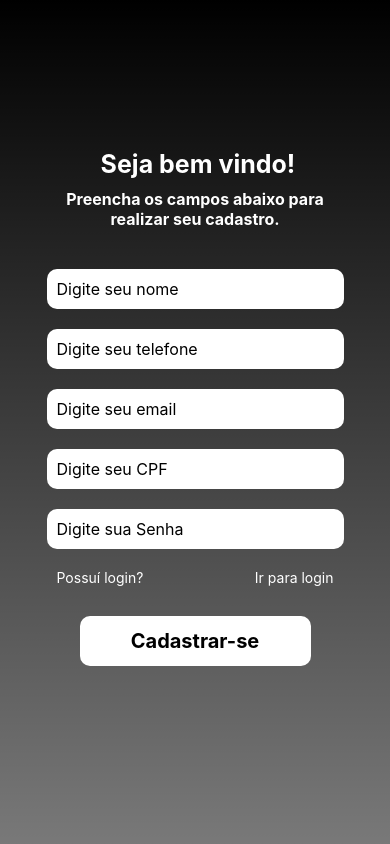
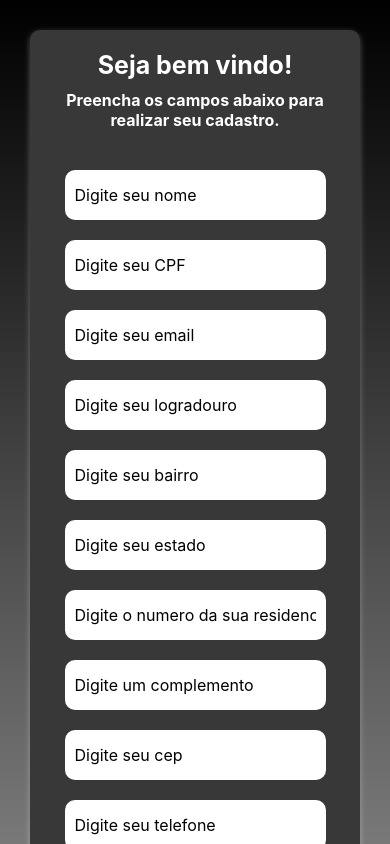
Before and after one commit to Luizeduard05/tcc-senai, a React Native app in the folder mobile/mecanica/: screen /CadastroUser in a window 390 px wide. Built offline with nearby package versions, Linux system fonts and the light colour scheme.

Commit message:
Requisição de cadastrar um usuario concluida

```diff
--- a/mobile/mecanica/src/pages/cadastroUser/index.js
+++ b/mobile/mecanica/src/pages/cadastroUser/index.js
@@ -1,75 +1,157 @@
 import { useNavigation } from "@react-navigation/native";
 import { LinearGradient } from "expo-linear-gradient";
-import { View, Text, StyleSheet, StatusBar, Platform, TextInput, TouchableOpacity } from "react-native";
+import { View, Text, StyleSheet, StatusBar, Platform, TextInput, TouchableOpacity, ScrollView } from "react-native";
+import api from "../../services/api/api";
+import { useState } from "react";
 
 export default function CadastroUser() {
     const navigation = useNavigation();
+
+    const [nome, setNome] = useState();
+    const [cpf, setCpf] = useState();
+    const [email, setEmail] = useState();
+    const [logradouro, setLogradouro] = useState();
+    const [bairro, setBairro] = useState();
+    const [estado, setEstado] = useState();
+    const [numero, setNumero] = useState();
+    const [complemento, setComplemento] = useState();
+    const [cep, setCep] = useState();
+    const [telefone, setTelefone] = useState();
+    const [senha, setSenha] = useState();
 
     const navegaLogin = () => {
         navigation.navigate("Login")
     }
 
+    const addNovoUsuario = async () => {
+        try {
+            const response = await api.post("/usuarios", {
+                nome: nome,
+                cpf: cpf,
+                email: email,
+                logradouro: logradouro,
+                bairro: bairro,
+                estado: estado,
+                numero: numero,
+                complemento: complemento,
+                cep: cep,
+                telefone: telefone,
+                senha: senha
+            })
+            console.log(response.data)
+        } catch (error) {
+            console.log(error)
+        }
+    }
+
     return (
-        <LinearGradient colors={
-            ['#000000', 'rgba(0, 0, 0, 0.5)']}
-            style={styles.androidSafeArea}>
+        <LinearGradient colors={['#000000', 'rgba(0, 0, 0, 0.5)']} style={styles.androidSafeArea}>
+            <ScrollView contentContainerStyle={styles.scrollViewContent} showsVerticalScrollIndicator={false}>
                 <View style={styles.container}>
-                <Text style={styles.title} > Seja bem vindo!</Text>
-                <Text style={styles.textStart} >Preencha os campos abaixo para realizar seu cadastro.</Text>
+                    <Text style={styles.title}>Seja bem vindo!</Text>
+                    <Text style={styles.textStart}>Preencha os campos abaixo para realizar seu cadastro.</Text>
 
                     <TextInput
+                        value={nome}
+                        onChangeText={setNome}
                         style={styles.inputs}
                         placeholder="Digite seu nome"
-                ></TextInput>
+                    />
                     <TextInput
-                    style={styles.inputs}
-                    placeholder="Digite seu telefone"
-                ></TextInput>
-                <TextInput
-                    style={styles.inputs}
-                    placeholder="Digite seu email"
-                ></TextInput>
-                <TextInput
+                        value={cpf}
+                        onChangeText={setCpf}
                         style={styles.inputs}
                         keyboardType="numeric"
                         placeholder="Digite seu CPF"
                         maxLength={11}
-                ></TextInput>
+                    />
+                    <TextInput
+                        value={email}
+                        onChangeText={setEmail}
+                        style={styles.inputs}
+                        placeholder="Digite seu email"
+                    />
+                    <TextInput
+                        value={logradouro}
+                        onChangeText={setLogradouro}
+                        style={styles.inputs}
+                        placeholder="Digite seu logradouro"
+                    />
+                    <TextInput
+                        value={bairro}
+                        onChangeText={setBairro}
+                        style={styles.inputs}
+                        placeholder="Digite seu bairro"
+                    />
+                    <TextInput
+                        value={estado}
+                        onChangeText={setEstado}
+                        style={styles.inputs}
+                        placeholder="Digite seu estado"
+                    />
+                    <TextInput
+                        value={numero}
+                        onChangeText={setNumero}
+                        style={styles.inputs}
+                        placeholder="Digite o numero da sua residencia"
+                    />
+                    <TextInput
+                        value={complemento}
+                        onChangeText={setComplemento}
+                        style={styles.inputs}
+                        placeholder="Digite um complemento"
+                    />
+                    <TextInput
+                        value={cep}
+                        onChangeText={setCep}
+                        style={styles.inputs}
+                        placeholder="Digite seu cep"
+                    />
+                    <TextInput
+                        value={telefone}
+                        onChangeText={setTelefone}
+                        style={styles.inputs}
+                        placeholder="Digite seu telefone"
+                    />
 
                     <TextInput
+                        value={senha}
+                        onChangeText={setSenha}
                         style={styles.inputs}
                         maxLength={11}
                         secureTextEntry
                         placeholder="Digite sua Senha"
-                ></TextInput>
+                    />
 
                     <View style={styles.alinha}>
-
                         <Text style={styles.text}>Possuí login?</Text>
-                    <TouchableOpacity >
+                        <TouchableOpacity>
                             <Text style={styles.text} onPress={navegaLogin}>Ir para login</Text>
                         </TouchableOpacity>
                     </View>
-                <TouchableOpacity style={styles.btnCadastrar} onPress={navegaLogin}  >
-                    <Text style={styles.textBtn} >Cadastrar-se</Text>
+                    <TouchableOpacity style={styles.btnCadastrar} onPress={addNovoUsuario}>
+                        <Text style={styles.textBtn}>Cadastrar-se</Text>
                     </TouchableOpacity>
                 </View>
+            </ScrollView>
         </LinearGradient>
+    );
+}
 
-    )
-}
 const styles = StyleSheet.create({
     androidSafeArea: {
         flex: 1,
-        justifyContent: "center",
         paddingTop: Platform.OS === "android" ? StatusBar.currentHeight : 0,
     },
+    scrollViewContent: {
+        flexGrow: 1,
+        justifyContent: 'center',
+    },
     container: {
-        flex: 0,
+        flex: 1,
         justifyContent: "center",
         alignItems: "center",
         backgroundColor: "#383838",
-        height: "80%",
         margin: 30,
         borderRadius: 10,
         elevation: 7,
@@ -80,6 +162,7 @@ const styles = StyleSheet.create({
         },
         shadowOpacity: 0.3,
         shadowRadius: 6,
+        padding: 20,
     },
     title: {
         textAlign: "center",
@@ -129,5 +212,4 @@ const styles = StyleSheet.create({
         flexDirection: "row",
         justifyContent: "space-between"
     }
-
 });
--- a/mobile/mecanica/src/pages/login/index.js
+++ b/mobile/mecanica/src/pages/login/index.js
@@ -2,6 +2,8 @@ import { useNavigation } from "@react-navigation/native";
 import { LinearGradient } from "expo-linear-gradient";
 import { Text, View, Platform, StyleSheet, StatusBar, Pressable, Image, TouchableOpacity, TextInput } from "react-native"
 import { useAuth } from "../../context/AuthContext";
+
+import api from "../../services/api/api";
 
 export default function Login() {
     const {login, userType} = useAuth();
--- /dev/null
+++ b/mobile/mecanica/src/services/api/api.js
@@ -0,0 +1,7 @@
+import axios from "axios"
+
+const api = axios.create({
+    baseURL: "http://10.0.3.7:5000",
+})
+
+export default api;
```
Lines whose indentation alone changed are shown as unchanged.
